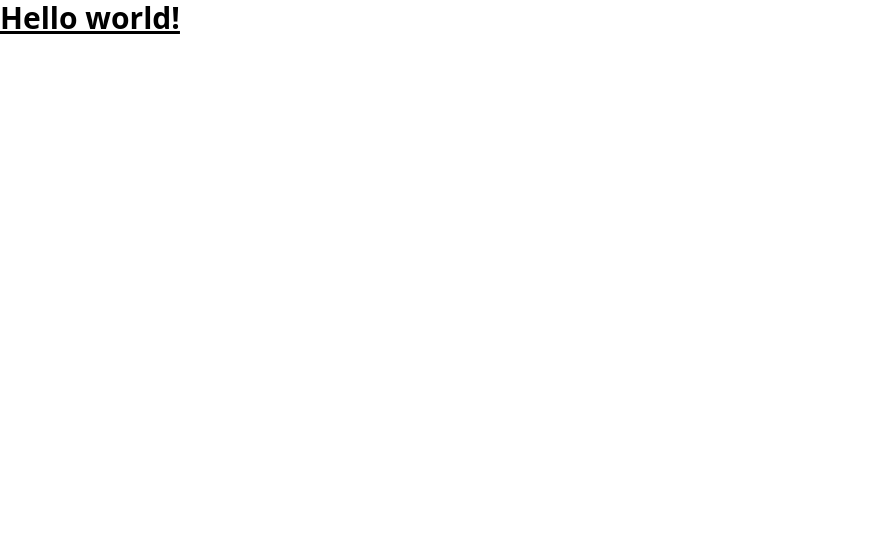
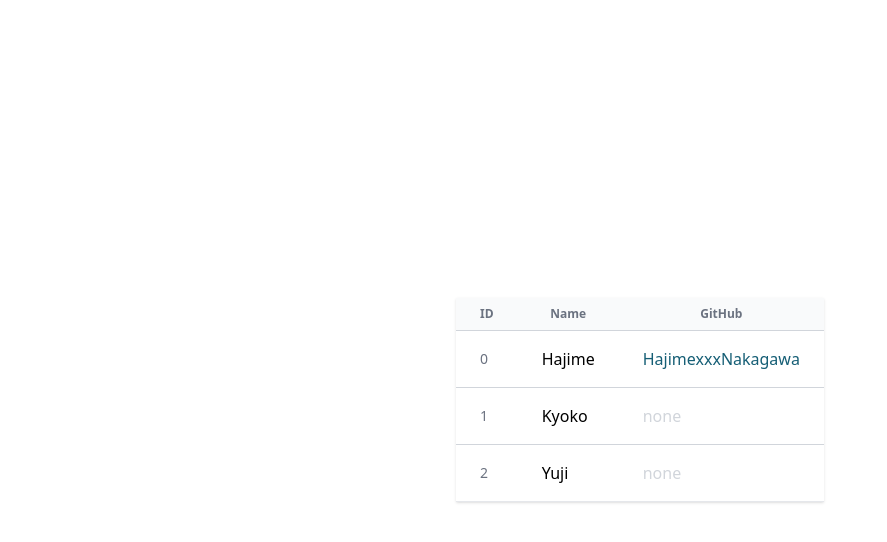
Before and after one commit to hajimism/Nextwind-Prototyping-Boilerplate, a Next.js app: page / in a window 1280 px wide. Shown: the top 542 px of the page, without its empty margins (0-887 px from the left). Built offline with nearby package versions, Linux system fonts and the light colour scheme.

Commit message:
add /components/page/Top

```diff
--- /dev/null
+++ b/src/components/page/Top/Top.page.tsx
@@ -0,0 +1,19 @@
+import Head from "next/head";
+
+import { Top } from "./Top";
+
+import type { NextPage } from "next";
+
+export const TopPage: NextPage = () => {
+  return (
+    <>
+      <Head>
+        <title>Template</title>
+        <meta name="description" content="Generated by create next app" />
+        <link rel="icon" href="/favicon.ico" />
+      </Head>
+
+      <Top />
+    </>
+  );
+};
--- /dev/null
+++ b/src/components/page/Top/Top.tsx
@@ -0,0 +1,13 @@
+import { UserTable } from "@/components/model/User/UserTable";
+
+import { mockUserList } from "@/mocks/User";
+
+import type { NextPage } from "next";
+
+export const Top: NextPage = () => {
+  return (
+    <main className="flex flex-col justify-center items-center p-4 h-screen">
+      <UserTable users={mockUserList} />
+    </main>
+  );
+};
--- /dev/null
+++ b/src/components/page/Top/indext.ts
@@ -0,0 +1,2 @@
+import { TopPage } from "./Top.page";
+export default TopPage;
--- a/src/pages/index.tsx
+++ b/src/pages/index.tsx
@@ -1,21 +1,2 @@
-import Head from "next/head";
-
-import type { NextPage } from "next";
-
-const Home: NextPage = () => {
-  return (
-    <div>
-      <Head>
-        <title>Create Next App</title>
-        <meta name="description" content="Generated by create next app" />
-        <link rel="icon" href="/favicon.ico" />
-      </Head>
-
-      <main>
-        <h1 className="text-3xl font-bold underline">Hello world!</h1>
-      </main>
-    </div>
-  );
-};
-
-export default Home;
+import { TopPage } from "@/components/page/Top/Top.page";
+export default TopPage;
```
Also changed, not shown: 1 other file (tests, documents, lock files or other folders).
